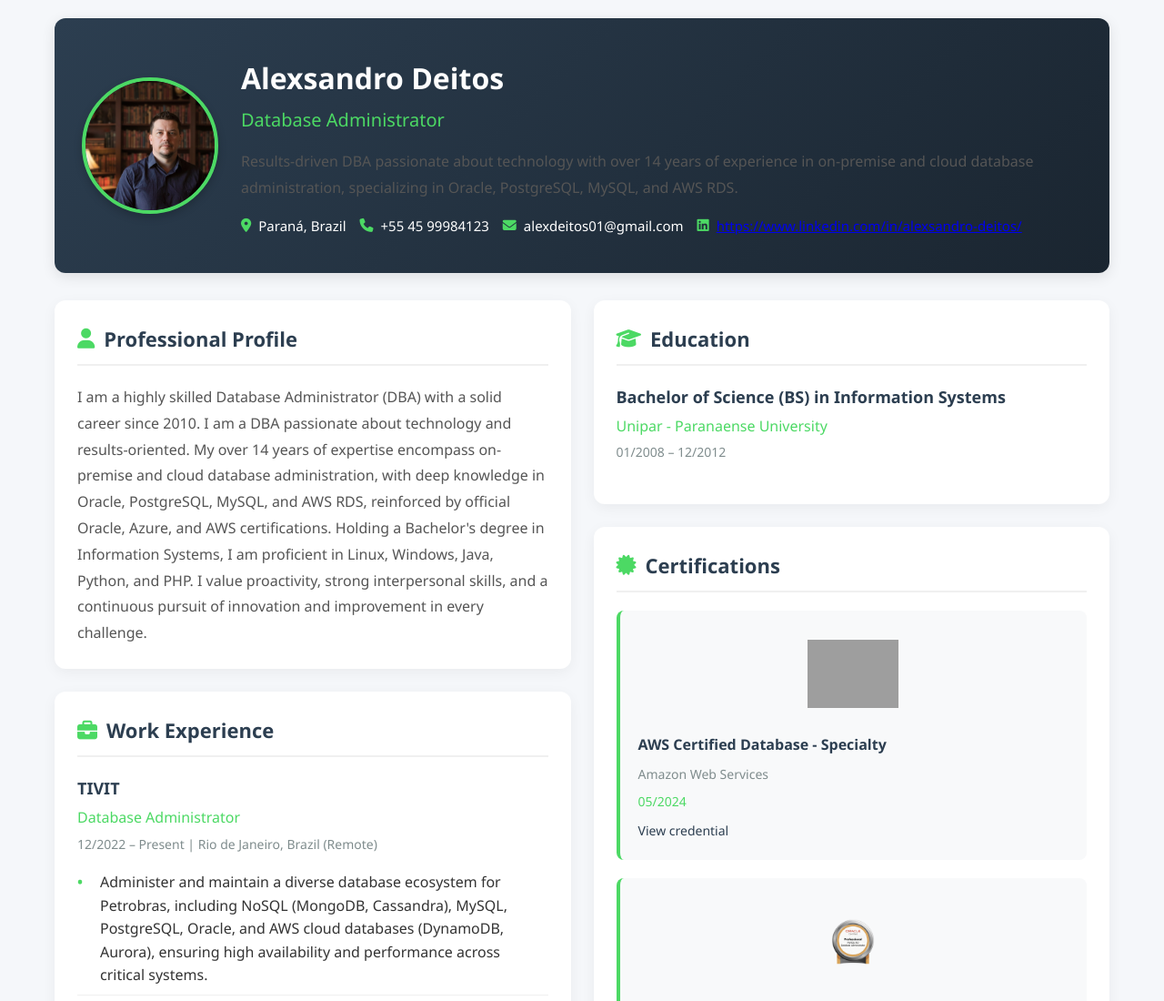
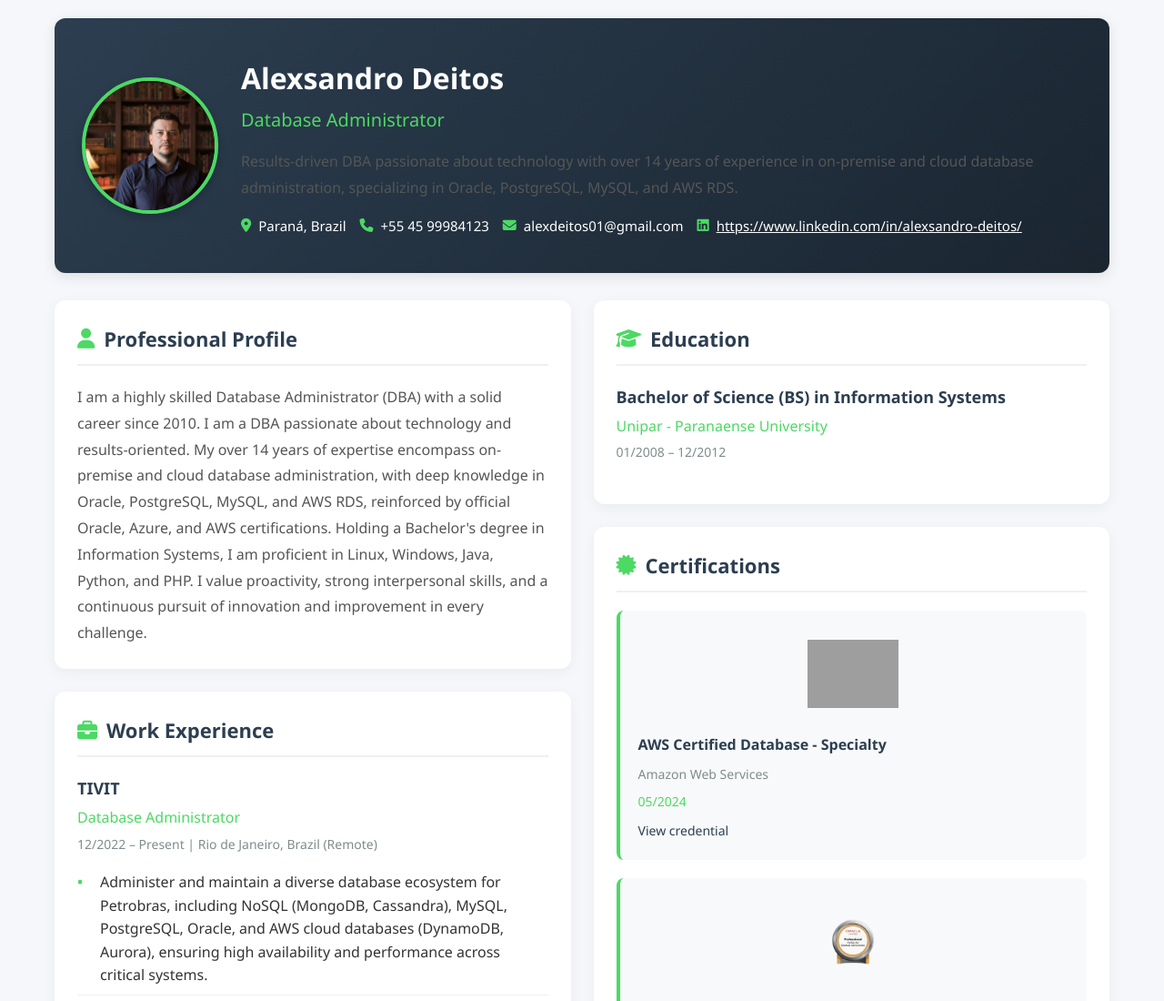
Before and after one commit to alexdeitos/alexdeitos.github.io, a plain HTML site: page index.html in a window 1280 px wide. Shown: the top 1100 px of the page at 91% size. Drawn offline with Linux system fonts and the light colour scheme; grey boxes are pictures that could not be loaded.

Commit message:
css of linkedin profile commit

```diff
--- a/index.html
+++ b/index.html
@@ -306,8 +306,8 @@
             </div>
             <div class="contact-item">
               <i class="fab fa-linkedin"></i>
-              <span><a
-                  href="linkedin.com/in/alexsandro-deitos/">https://www.linkedin.com/in/alexsandro-deitos/</a></span>
+              <span><a href="https://www.linkedin.com/in/alexsandro-deitos/"
+                  style="color: white;">https://www.linkedin.com/in/alexsandro-deitos/</a></span>
             </div>
           </div>
         </div>
```
